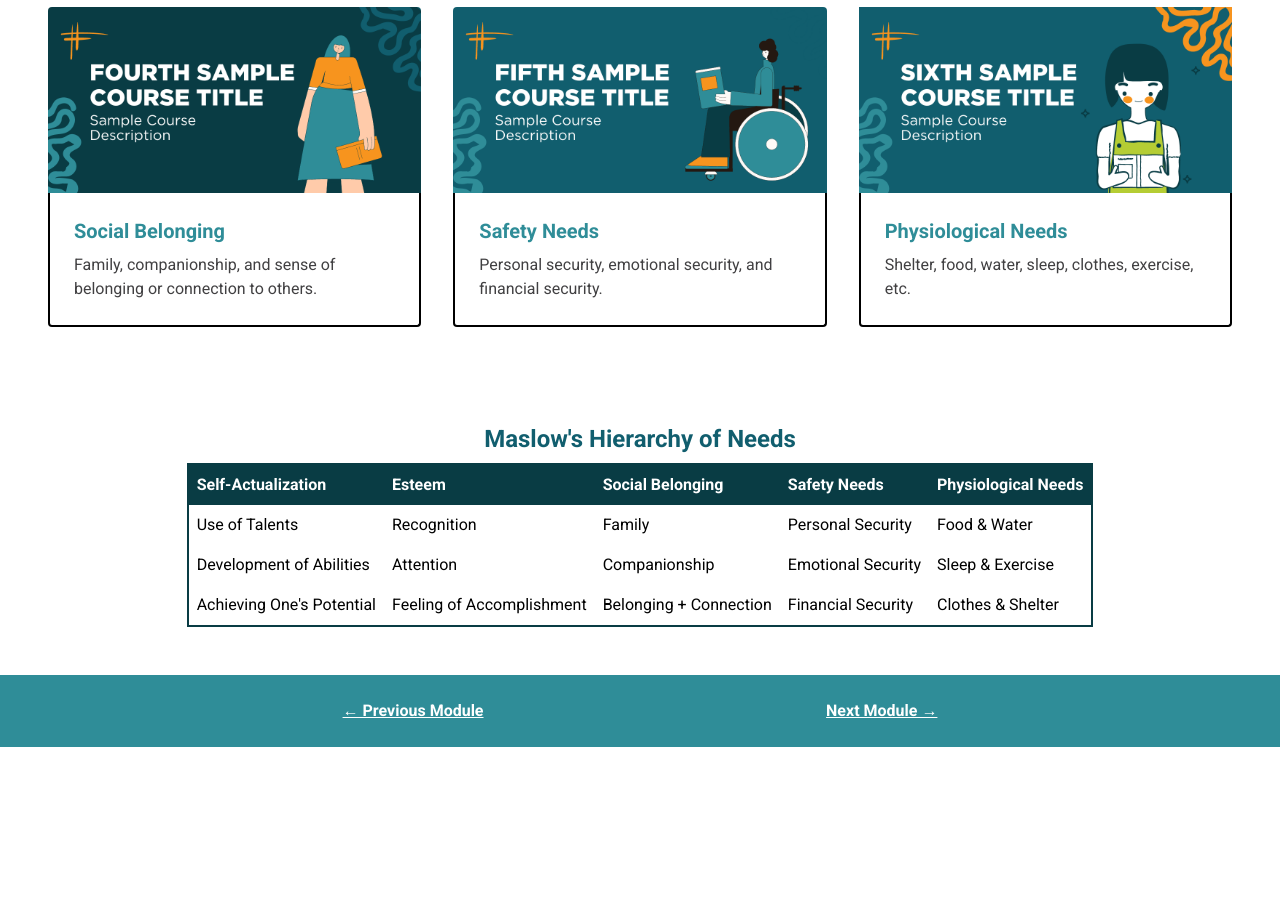
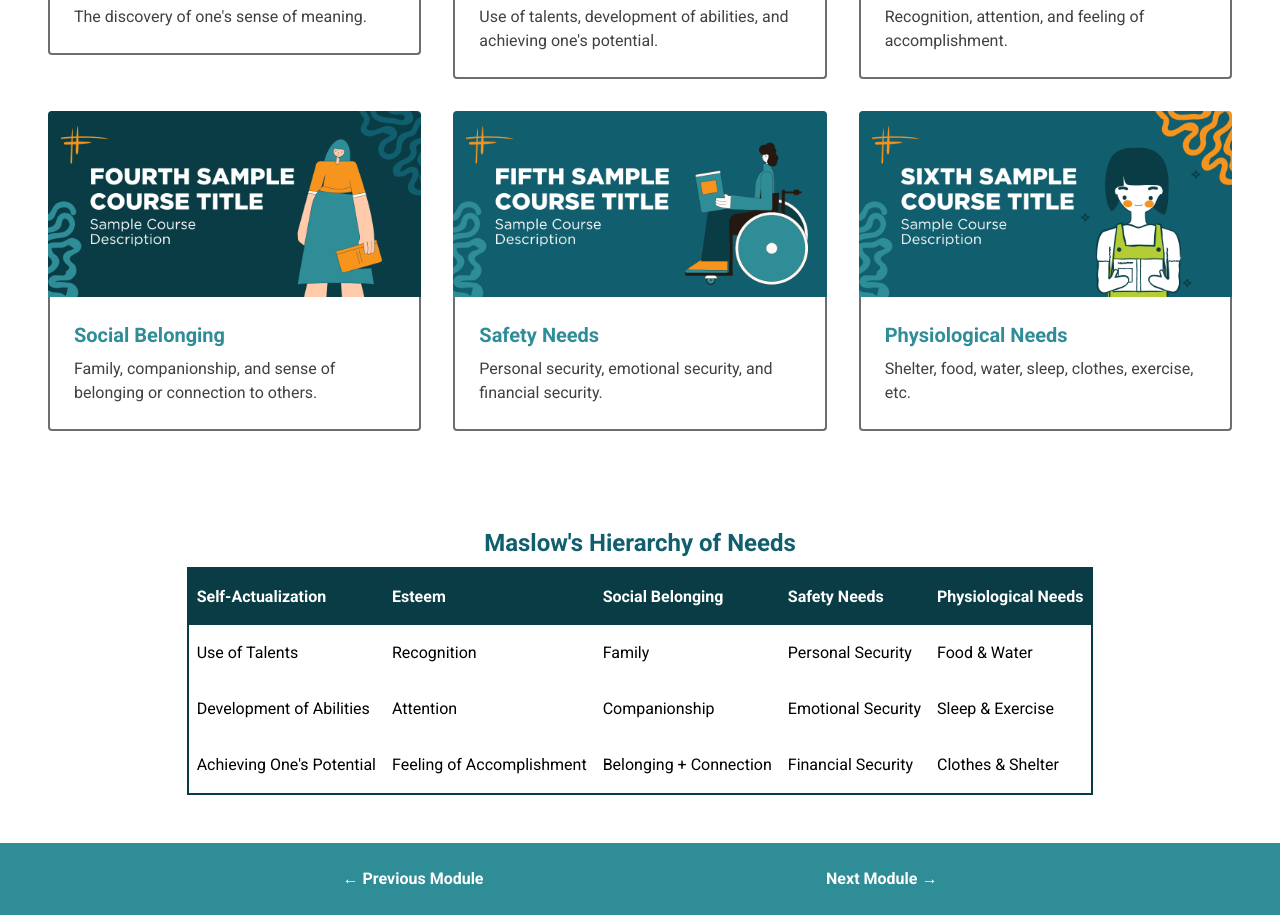
Before and after one commit to robroplol/michigan-virtual-preinterview, a website: page interview-project.html in a window 1280 px wide. Shown: the part 1350-2265 px from the top of the page. Before the commit the page ends 2097 px from the top, so only its background shows below. Drawn offline with Linux system fonts and the light colour scheme; a web font is replaced by a local one.

Commit message:
messing with heights and padding

```diff
--- a/interview-project.html
+++ b/interview-project.html
@@ -4,10 +4,20 @@
     <meta name="viewport" content="width=device-width, initial-scale=1.0" />
     <title>Interview Project | Michigan Virtual</title>
     <link rel="stylesheet" href="dist/output.css" />
+    <link
+      rel="icon"
+      href="https://michiganvirtual.org/wp-content/uploads/2021/10/cropped-mv-favicon-32x32.png"
+      sizes="32x32"
+    />
   </head>
   <body class="font-body w-full overflow-x-hidden">
-    <header class="flex justify-center bg-deep-teal py-24 px-12">
-      <div class="container mx-auto">
+    <header
+      class="flex justify-center"
+      style="
+        background-image: linear-gradient(180deg, #115e6e 0%, #093c44 100%);
+      "
+    >
+      <div class="container py-24 px-6 md:px-20 mx-auto">
         <h1
           class="text-5xl md:text-7xl text-white text-center md:text-left font-body font-extrabold mb-4 md:w-2/3"
         >
@@ -26,7 +36,9 @@
     </header>
     <main>
       <div class="container mx-auto">
-        <div class="grid grid-cols-1 md:grid-cols-2 gap-10 py-12">
+        <div
+          class="grid grid-cols-1 md:grid-cols-2 gap-10 py-6 md:py-16 md:px-12"
+        >
           <div class="p-6">
             <h2
               class="text-4xl font-bold text-deep-teal tracking-tighter uppercase mb-4"
@@ -77,12 +89,12 @@
             Module: Maslow's Hierarchy of Needs
           </h2>
           <div
-            class="grid grid-cols-1 md:grid-cols-2 lg:grid-cols-3 gap-y-8 gap-x-8 p-4"
+            class="grid grid-cols-1 md:grid-cols-2 lg:grid-cols-3 auto-rows-max gap-y-8 gap-x-8 p-4"
           >
-            <div class="h-full">
+            <div class="">
               <img src="images/1.png" class="w-full rounded-t" />
               <div
-                class="p-6 rounded-b border-x-2 border-b-2 border-light-gray"
+                class="flex flex-col justify-between p-6 rounded-b border-x-2 border-b-2 border-light-gray"
               >
                 <h5 class="text-xl text-light-teal font-bold mb-2">
                   Self-Transcendence
@@ -93,7 +105,6 @@
               </div>
             </div>
             <div>
-              <div></div>
               <img src="images/2.png" class="w-full rounded-t" />
               <div
                 class="p-6 border-x-2 border-b-2 border-light-gray rounded-b"
@@ -119,10 +130,10 @@
               </div>
             </div>
             <div>
-              <div>
-                <img src="images/4.png" class="w-full rounded-t" />
-              </div>
-              <div class="p-6 border-x-2 border-b-2 border-gray-300 rounded-b">
+              <img src="images/4.png" class="w-full rounded-t" />
+              <div
+                class="p-6 border-x-2 border-b-2 border-light-gray rounded-b"
+              >
                 <h5 class="text-xl text-light-teal font-bold mb-2">
                   Social Belonging
                 </h5>
@@ -133,10 +144,10 @@
               </div>
             </div>
             <div>
-              <div>
-                <img src="images/5.png" class="w-full rounded-t" />
-              </div>
-              <div class="p-6 border-x-2 border-b-2 border-gray-300 rounded-b">
+              <img src="images/5.png" class="w-full rounded-t" />
+              <div
+                class="p-6 border-x-2 border-b-2 border-light-gray rounded-b"
+              >
                 <h5 class="text-xl text-light-teal font-bold mb-2">
                   Safety Needs
                 </h5>
@@ -146,10 +157,10 @@
               </div>
             </div>
             <div>
-              <div>
-                <img src="images/6.png" />
-              </div>
-              <div class="p-6 border-x-2 border-b-2 border-gray-300 rounded-b">
+              <img src="images/6.png" class="w-full rounded-t" />
+              <div
+                class="p-6 border-x-2 border-b-2 border-light-gray rounded-b"
+              >
                 <h5 class="text-xl text-light-teal font-bold mb-2">
                   Physiological Needs
                 </h5>
@@ -166,42 +177,54 @@
               Maslow's Hierarchy of Needs
             </caption>
             <thead class="bg-deep-teal text-white font-bold">
-              <td class="p-2">Self-Actualization</td>
-              <td class="p-2">Esteem</td>
-              <td class="p-2">Social Belonging</td>
-              <td class="p-2">Safety Needs</td>
-              <td class="p-2">Physiological Needs</td>
+              <td class="px-2 py-4">Self-Actualization</td>
+              <td class="px-2 py-4">Esteem</td>
+              <td class="px-2 py-4">Social Belonging</td>
+              <td class="px-2 py-4">Safety Needs</td>
+              <td class="px-2 py-4">Physiological Needs</td>
             </thead>
             <tr>
-              <td class="p-2" data-label="Self-Actualization">
+              <td class="px-2 py-4" data-label="Self-Actualization">
                 Use of Talents
               </td>
-              <td class="p-2" data-label="Esteem">Recognition</td>
-              <td class="p-2" data-label="Social Belonging">Family</td>
-              <td class="p-2" data-label="Safety Needs">Personal Security</td>
-              <td class="p-2" data-label="Physiological Needs">Food & Water</td>
+              <td class="px-2 py-4" data-label="Esteem">Recognition</td>
+              <td class="px-2 py-4" data-label="Social Belonging">Family</td>
+              <td class="px-2 py-4" data-label="Safety Needs">
+                Personal Security
+              </td>
+              <td class="px-2 py-4" data-label="Physiological Needs">
+                Food & Water
+              </td>
             </tr>
             <tr class="">
-              <td class="p-2" data-label="Self-Actualization">
+              <td class="px-2 py-4" data-label="Self-Actualization">
                 Development of Abilities
               </td>
-              <td class="p-2" data-label="Esteem">Attention</td>
-              <td class="p-2" data-label="Social Belonging">Companionship</td>
-              <td class="p-2" data-label="Safety Needs">Emotional Security</td>
-              <td class="p-2" data-label="Physiological Needs">
+              <td class="px-2 py-4" data-label="Esteem">Attention</td>
+              <td class="px-2 py-4" data-label="Social Belonging">
+                Companionship
+              </td>
+              <td class="px-2 py-4" data-label="Safety Needs">
+                Emotional Security
+              </td>
+              <td class="px-2 py-4" data-label="Physiological Needs">
                 Sleep & Exercise
               </td>
             </tr>
             <tr>
-              <td class="p-2" data-label="Self-Actualization">
+              <td class="px-2 py-4" data-label="Self-Actualization">
                 Achieving One's Potential
               </td>
-              <td class="p-2" data-label="Esteem">Feeling of Accomplishment</td>
-              <td class="p-2" data-label="Social Belonging">
+              <td class="px-2 py-4" data-label="Esteem">
+                Feeling of Accomplishment
+              </td>
+              <td class="px-2 py-4" data-label="Social Belonging">
                 Belonging + Connection
               </td>
-              <td class="p-2" data-label="Safety Needs">Financial Security</td>
-              <td class="p-2" data-label="Physiological Needs">
+              <td class="px-2 py-4" data-label="Safety Needs">
+                Financial Security
+              </td>
+              <td class="px-2 py-4" data-label="Physiological Needs">
                 Clothes & Shelter
               </td>
             </tr>
@@ -211,10 +234,12 @@
     </main>
 
     <footer class="flex justify-evenly py-6 bg-light-teal">
-      <a href="#" class="text-white font-bold underline hover:font-normal"
+      <a href="#" class="text-white font-bold hover:underline"
         >&larr; Previous Module</a
       >
-      <a href="#" class="text-white font-bold underline">Next Module &rarr;</a>
+      <a href="#" class="text-white font-bold hover:underline"
+        >Next Module &rarr;</a
+      >
     </footer>
   </body>
 </html>
```
Also changed, not shown: dist/output.css.
